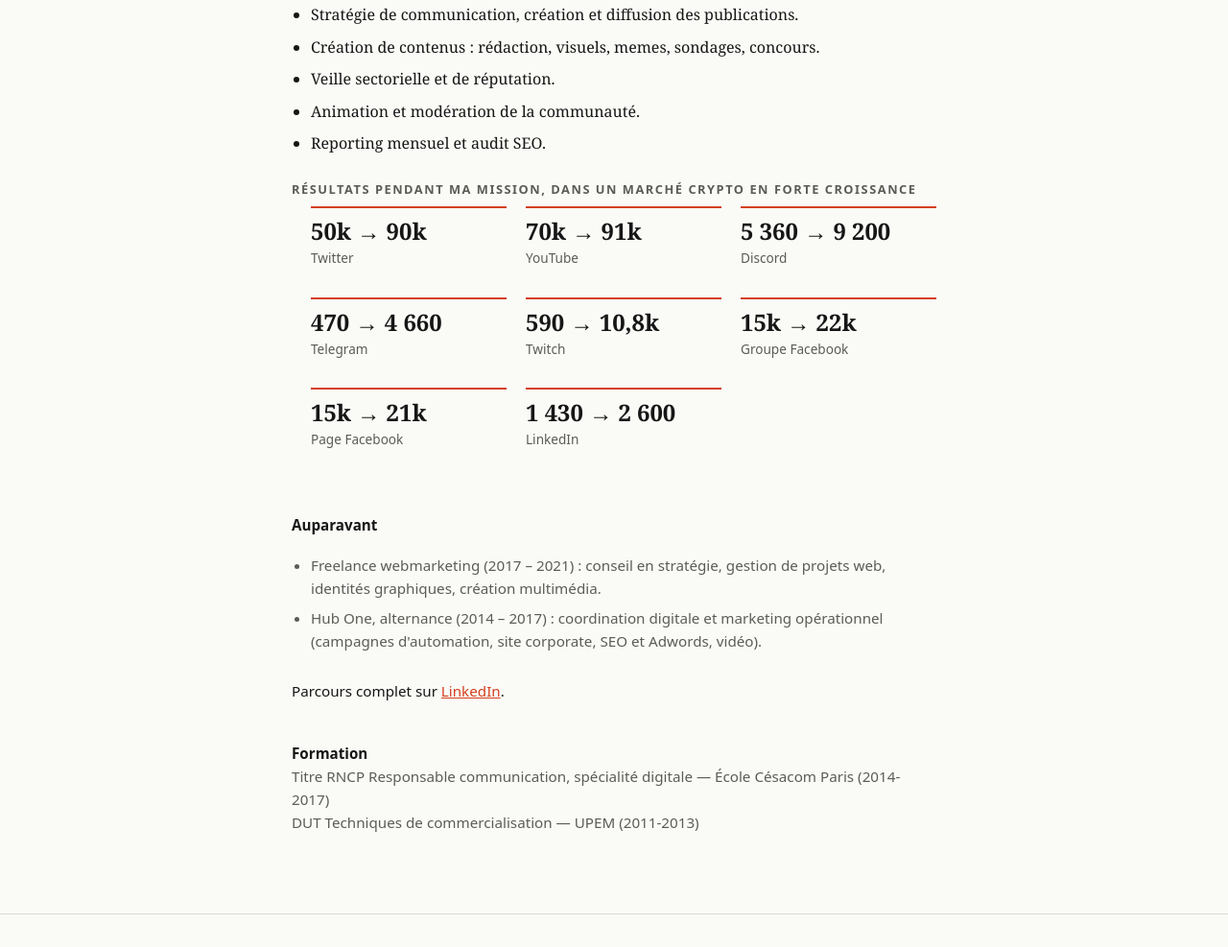
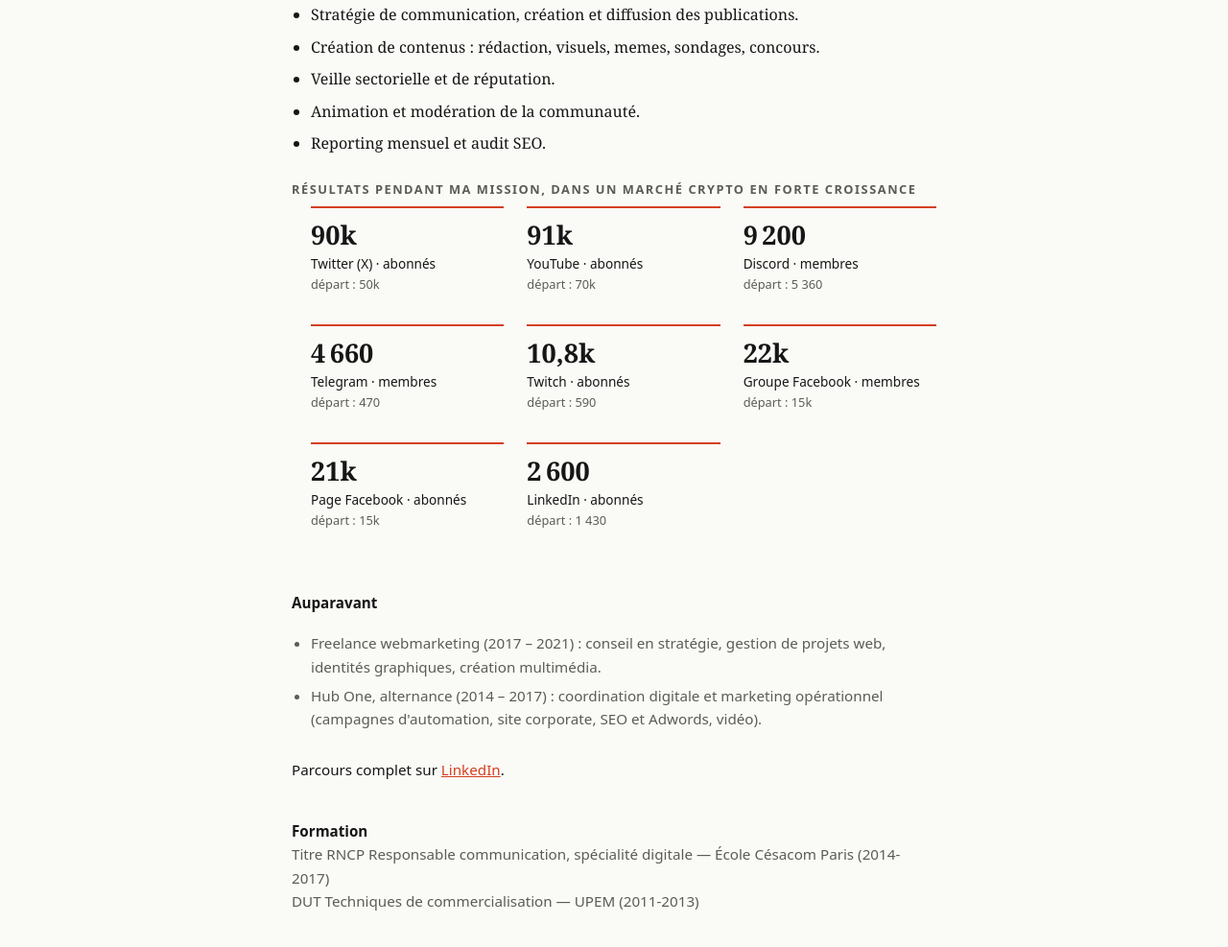
Before and after one commit to Rmn-mdn/Rmn-mdn.github.io, a plain HTML site: page index.html in a window 1280 px wide. Shown: the part 3601-4588 px from the top of the page at 96% size. Drawn offline with Linux system fonts and the light colour scheme.

Commit message:
Add files via upload

```diff
--- a/index.html
+++ b/index.html
@@ -142,15 +142,57 @@
         </ul>
 
         <h4>Résultats pendant ma mission, dans un marché crypto en forte croissance</h4>
-        <ul class="metrics">
-          <li><span class="n">50k → 90k</span><span class="l">Twitter</span></li>
-          <li><span class="n">70k → 91k</span><span class="l">YouTube</span></li>
-          <li><span class="n">5 360 → 9 200</span><span class="l">Discord</span></li>
-          <li><span class="n">470 → 4 660</span><span class="l">Telegram</span></li>
-          <li><span class="n">590 → 10,8k</span><span class="l">Twitch</span></li>
-          <li><span class="n">15k → 22k</span><span class="l">Groupe Facebook</span></li>
-          <li><span class="n">15k → 21k</span><span class="l">Page Facebook</span></li>
-          <li><span class="n">1 430 → 2 600</span><span class="l">LinkedIn</span></li>
+        <!-- Chiffres animés (script en bas de page). Pour ajouter un logo avant un libellé :
+             <img class="ico" src="icons/nom.svg" alt="" width="20" height="20"> -->
+        <ul class="metrics" id="metrics">
+          <li data-from="50000" data-to="90000" data-fmt="k0">
+            <span class="n" aria-hidden="true">90k</span>
+            <span class="l">Twitter (X) · abonnés</span>
+            <span class="from">départ : 50k</span>
+            <span class="sr">Twitter (X), abonnés : de 50k à 90k</span>
+          </li>
+          <li data-from="70000" data-to="91000" data-fmt="k0">
+            <span class="n" aria-hidden="true">91k</span>
+            <span class="l">YouTube · abonnés</span>
+            <span class="from">départ : 70k</span>
+            <span class="sr">YouTube, abonnés : de 70k à 91k</span>
+          </li>
+          <li data-from="5360" data-to="9200" data-fmt="int">
+            <span class="n" aria-hidden="true">9 200</span>
+            <span class="l">Discord · membres</span>
+            <span class="from">départ : 5 360</span>
+            <span class="sr">Discord, membres : de 5 360 à 9 200</span>
+          </li>
+          <li data-from="470" data-to="4660" data-fmt="int">
+            <span class="n" aria-hidden="true">4 660</span>
+            <span class="l">Telegram · membres</span>
+            <span class="from">départ : 470</span>
+            <span class="sr">Telegram, membres : de 470 à 4 660</span>
+          </li>
+          <li data-from="590" data-to="10800" data-fmt="k1">
+            <span class="n" aria-hidden="true">10,8k</span>
+            <span class="l">Twitch · abonnés</span>
+            <span class="from">départ : 590</span>
+            <span class="sr">Twitch, abonnés : de 590 à 10,8k</span>
+          </li>
+          <li data-from="15000" data-to="22000" data-fmt="k0">
+            <span class="n" aria-hidden="true">22k</span>
+            <span class="l">Groupe Facebook · membres</span>
+            <span class="from">départ : 15k</span>
+            <span class="sr">Groupe Facebook, membres : de 15k à 22k</span>
+          </li>
+          <li data-from="15000" data-to="21000" data-fmt="k0">
+            <span class="n" aria-hidden="true">21k</span>
+            <span class="l">Page Facebook · abonnés</span>
+            <span class="from">départ : 15k</span>
+            <span class="sr">Page Facebook, abonnés : de 15k à 21k</span>
+          </li>
+          <li data-from="1430" data-to="2600" data-fmt="int">
+            <span class="n" aria-hidden="true">2 600</span>
+            <span class="l">LinkedIn · abonnés</span>
+            <span class="from">départ : 1 430</span>
+            <span class="sr">LinkedIn, abonnés : de 1 430 à 2 600</span>
+          </li>
         </ul>
       </article>
 
@@ -188,5 +230,57 @@
   <div class="wrap">© 2026 Romain Mesdon</div>
 </footer>
 
+<script>
+/* Animation des chiffres : compte de la valeur de départ à la valeur finale quand la grille entre à l'écran.
+   Sans JavaScript, ou si le visiteur réduit les animations, les valeurs finales restent affichées. */
+(function () {
+  var list = document.getElementById('metrics');
+  if (!list || !('IntersectionObserver' in window)) return;
+  if (window.matchMedia && window.matchMedia('(prefers-reduced-motion: reduce)').matches) return;
+
+  var items = Array.prototype.slice.call(list.querySelectorAll('li'));
+  var thin = '\u202F'; /* espace fine insécable pour les milliers */
+
+  function fmt(v, mode) {
+    v = Math.round(v);
+    if (mode === 'k0' && v >= 1000) return Math.round(v / 1000) + 'k';
+    if (mode === 'k1' && v >= 1000) return (Math.round(v / 100) / 10).toString().replace('.', ',') + 'k';
+    return v.toString().replace(/\B(?=(\d{3})+(?!\d))/g, thin);
+  }
+
+  items.forEach(function (li) {
+    li.querySelector('.n').textContent = fmt(Number(li.getAttribute('data-from')), li.getAttribute('data-fmt'));
+  });
+  list.classList.add('is-ready');
+
+  function run(li, delay) {
+    var from = Number(li.getAttribute('data-from'));
+    var to = Number(li.getAttribute('data-to'));
+    var mode = li.getAttribute('data-fmt');
+    var n = li.querySelector('.n');
+    var duration = 1800;
+    setTimeout(function () {
+      li.classList.add('is-on');
+      var start = null;
+      function step(ts) {
+        if (start === null) start = ts;
+        var p = Math.min((ts - start) / duration, 1);
+        var eased = 1 - Math.pow(1 - p, 3);
+        n.textContent = fmt(from + (to - from) * eased, mode);
+        if (p < 1) { requestAnimationFrame(step); } else { n.textContent = fmt(to, mode); }
+      }
+      requestAnimationFrame(step);
+    }, delay);
+  }
+
+  var observer = new IntersectionObserver(function (entries) {
+    if (entries[0].isIntersecting) {
+      items.forEach(function (li, i) { run(li, i * 90); });
+      observer.disconnect();
+    }
+  }, { threshold: 0.3 });
+  observer.observe(list);
+})();
+</script>
 </body>
 </html>
--- a/style.css
+++ b/style.css
@@ -83,11 +83,30 @@ section p { margin: 0 0 18px; }
 /* Réalisation phare : chiffres */
 .metrics {
   list-style: none; padding: 0; margin: 28px 0;
-  display: grid; grid-template-columns: repeat(auto-fit, minmax(150px, 1fr)); gap: 20px;
+  display: grid; grid-template-columns: repeat(auto-fit, minmax(150px, 1fr)); gap: 24px;
 }
-.metrics li { border-top: 2px solid var(--accent); padding-top: 10px; }
-.metrics .n { display: block; font-size: 1.5rem; font-weight: 700; line-height: 1.2; }
-.metrics .l { font-family: system-ui, sans-serif; font-size: .85rem; color: var(--muted); }
+.metrics li { position: relative; padding-top: 14px; }
+.metrics li::before,
+.metrics li::after { content: ""; position: absolute; top: 0; left: 0; width: 100%; height: 2px; }
+.metrics li::before { background: var(--line); }
+.metrics li::after { background: var(--accent); }
+.metrics .n {
+  display: block; font-size: 1.7rem; font-weight: 700; line-height: 1.2;
+  font-variant-numeric: tabular-nums;
+}
+.metrics .l { display: block; font-family: system-ui, sans-serif; font-size: .85rem; color: var(--fg); margin-top: 2px; }
+.metrics .from { display: block; font-family: system-ui, sans-serif; font-size: .8rem; color: var(--muted); }
+.metrics .ico { height: 18px; width: 18px; vertical-align: -3px; margin-right: 6px; }
+.sr {
+  position: absolute; width: 1px; height: 1px; overflow: hidden;
+  clip: rect(0 0 0 0); white-space: nowrap;
+}
+
+/* Animation : active uniquement quand le script a préparé la grille */
+.metrics.is-ready li { opacity: 0; transform: translateY(10px); transition: opacity .5s ease, transform .5s ease; }
+.metrics.is-ready li::after { transform: scaleX(0); transform-origin: left; transition: transform 1.8s cubic-bezier(.2, .7, .2, 1); }
+.metrics.is-ready li.is-on { opacity: 1; transform: none; }
+.metrics.is-ready li.is-on::after { transform: scaleX(1); }
 .note { font-family: system-ui, sans-serif; font-size: .9rem; color: var(--muted); }
 
 /* Parcours */
```
